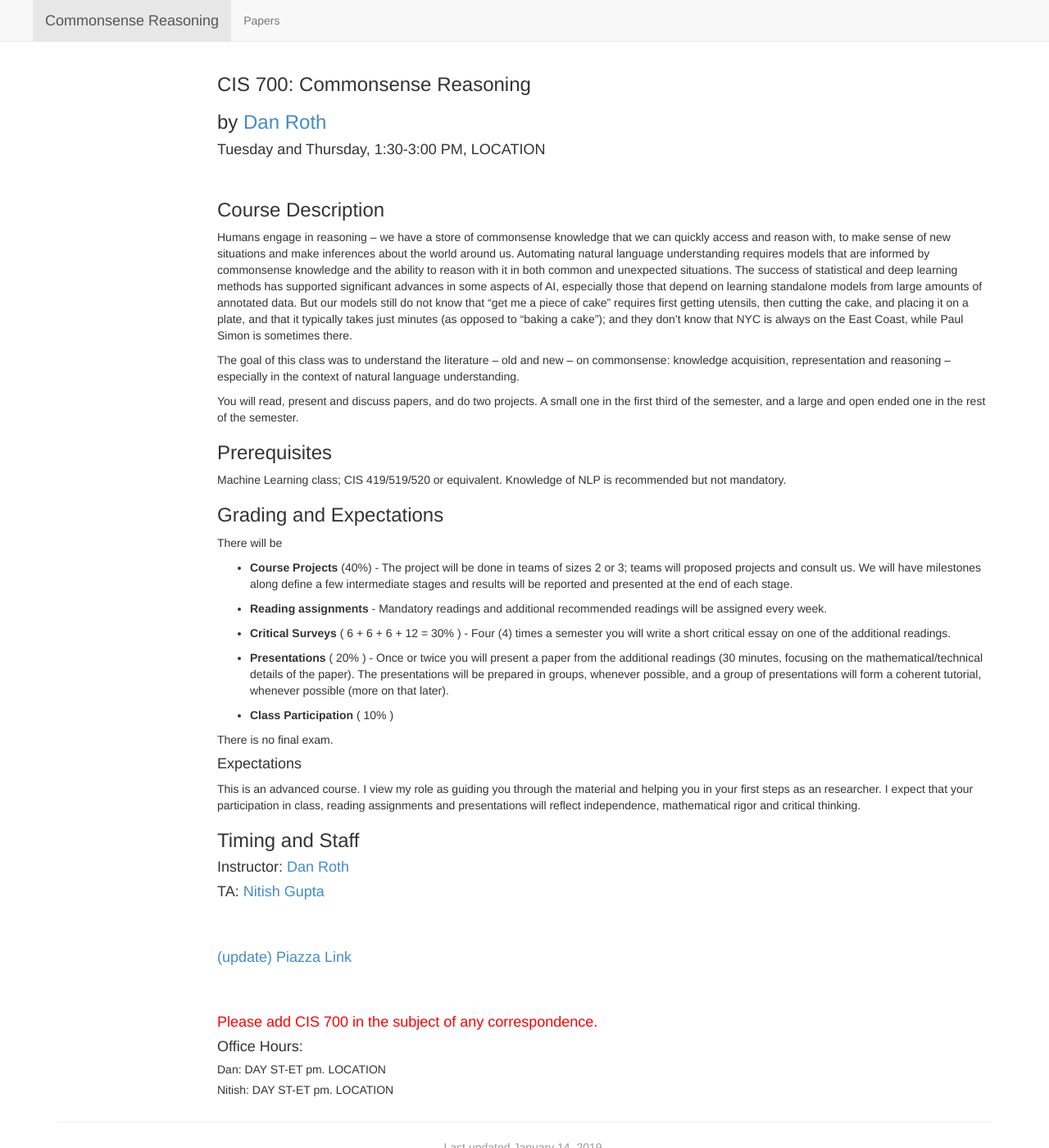
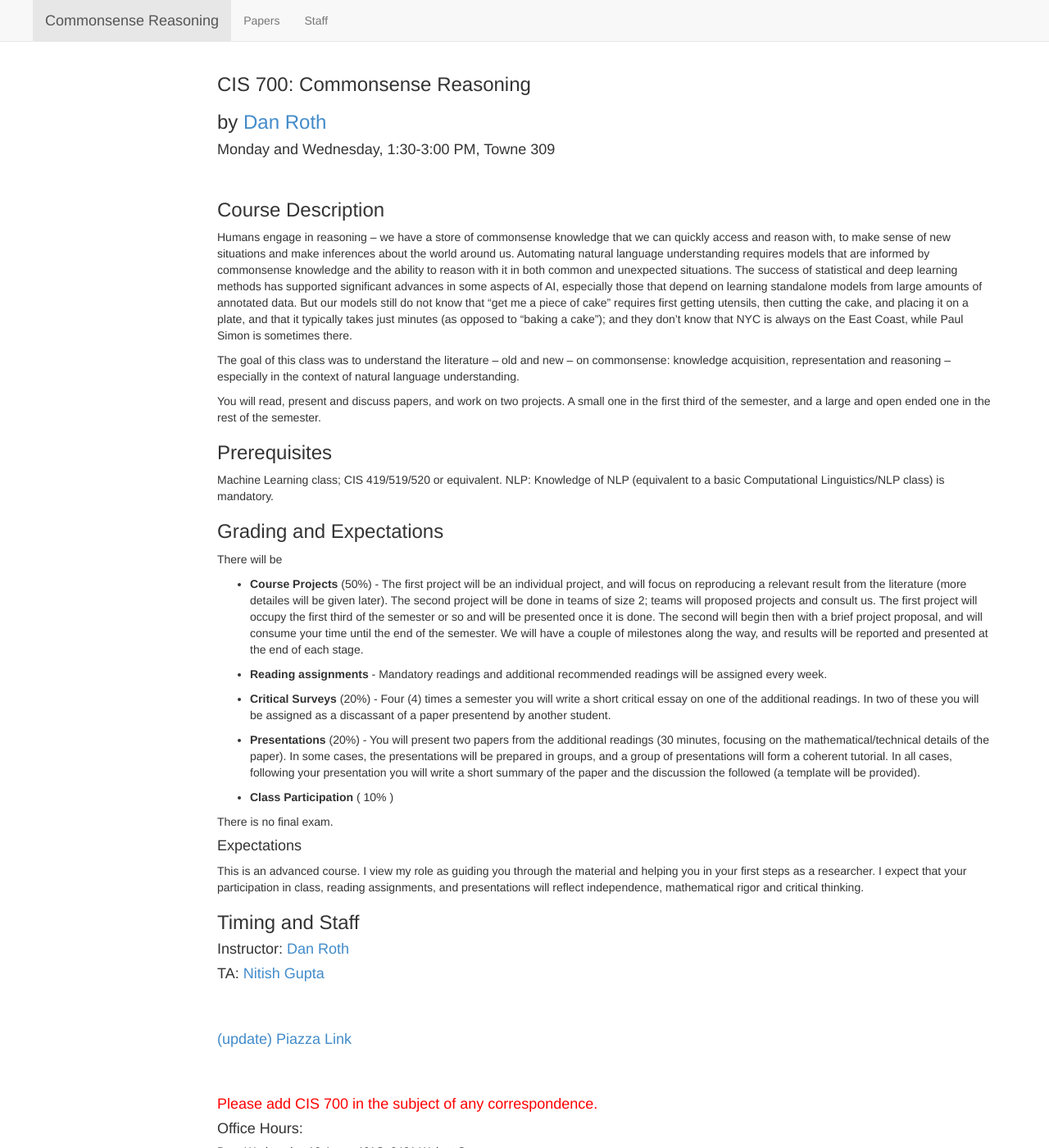
Before and after one commit to nitishgupta/cis700dr, a Jekyll site: the page built from index.md, in a window 1280 px wide and 1400 px high. Shown: the whole window at 82% size. Built offline with Jekyll 4.4.1, drawn with Linux system fonts in a browser that asks for light colours; nearby versions of some CDN libraries; some of the changed text lies outside the part shown.

Commit message:
index update. staff page update

```diff
--- a/_layouts/default.html
+++ b/_layouts/default.html
@@ -39,6 +39,7 @@
           <ul class="nav navbar-nav">
             <!-- <li id="lectures"><a href="{{site.baseurl}}/lectures.html">Lectures</a></li> -->
             <li id="papers"><a href="{{site.baseurl}}/papers.html">Papers</a></li>
+            <li id="staff"><a href="{{site.baseurl}}/staff.html">Staff</a></li>
             <!-- <li id="assignments"><a href="{{site.baseurl}}/assignments.html">Assignments</a></li> -->
             <!-- <li id="rec_books"><a href="{{site.baseurl}}/suggested.html">Suggested Reading</a></li> -->
             <!-- <li id="homework"> -->
--- a/index.md
+++ b/index.md
@@ -5,7 +5,7 @@ active_tab: main_page
 ---
 ### CIS 700: Commonsense Reasoning
 ### by [Dan Roth](http://www.cis.upenn.edu/~danroth/)
-#### Tuesday and Thursday, 1:30-3:00 PM, LOCATION
+#### Monday and Wednesday, 1:30-3:00 PM, Towne 309
 
 
 <br/>
@@ -16,22 +16,22 @@ Humans engage in reasoning – we have a store of commonsense knowledge that we
 
 The goal of this class was to understand the literature – old and new – on commonsense: knowledge acquisition, representation and reasoning – especially in the context of natural language understanding.
 
-You will read, present and discuss papers, and do two projects. A small one in the first third of the semester, and a large and open ended one in the rest of the semester.
+You will read, present and discuss papers, and work on two projects. A small one in the first third of the semester, and a large and open ended one in the rest of the semester.
 
 ### Prerequisites
 
-Machine Learning class; CIS 419/519/520 or equivalent. Knowledge of NLP is recommended but not mandatory.
+Machine Learning class; CIS 419/519/520 or equivalent. NLP: Knowledge of NLP (equivalent to a basic Computational Linguistics/NLP class) is mandatory.
 
 ### Grading and Expectations
 
 There will be
-* **Course Projects** (40%) - The project will be done in teams of sizes 2 or 3; teams will proposed projects and consult us. We will have milestones along define a few intermediate stages and results will be reported and presented at the end of each stage.
+* **Course Projects** (50%) - The first project will be an individual project, and will focus on reproducing a relevant result from the literature (more detailes will be given later). The second project will be done in teams of size 2; teams will proposed projects and consult us. The first project will occupy the first third of the semester or so and will be presented once it is done. The second will begin then with a brief project proposal, and will consume your time until the end of the semester. We will have a couple of milestones along  the way, and results will be reported and presented at the end of each stage.
 
 * **Reading assignments** - Mandatory readings and additional recommended readings will be assigned every week.
 
-* **Critical Surveys** ( 6 + 6 + 6 + 12 = 30% ) - Four (4) times a semester you will write a short critical essay on one of the additional readings.
+* **Critical Surveys** (20%) - Four (4) times a semester you will write a short critical essay on one of the additional readings. In two of these you will be assigned as a discassant of a paper presentend by another student.
 
-* **Presentations** ( 20% ) - Once or twice you will present a paper from the additional readings (30 minutes, focusing on the mathematical/technical details of the paper). The presentations will be prepared in groups, whenever possible, and a group of presentations will form a coherent tutorial, whenever possible (more on that later).
+* **Presentations** (20%) - You will present two  papers from the additional readings (30 minutes, focusing on the mathematical/technical details of the paper). In some cases, the presentations will be prepared in groups, and a group of presentations will form a coherent tutorial. In all cases, following your presentation you will write a short summary of the paper and the discussion the followed (a template will be provided).
 
 * **Class Participation** ( 10% )
 
@@ -55,6 +55,6 @@ This is an advanced course. I view my role as guiding you through the material a
 #### <font color="red">Please add CIS 700 in the subject of any correspondence.<font color="red">
 
 #### Office Hours:
-##### Dan: DAY ST-ET pm. LOCATION
+##### Dan: Wednesday 12-1 pm. 461C, 3401 Walnut St.
 
 ##### Nitish: DAY ST-ET pm. LOCATION
```
Also changed, not shown: other parts of index.md (+1 -1 lines), _data/staff.yaml (added, +14 -0 lines), staff.md (added, +32 -0 lines), assets/img/staff/danroth.png (added), assets/img/staff/nitish_gupta.png (added).
